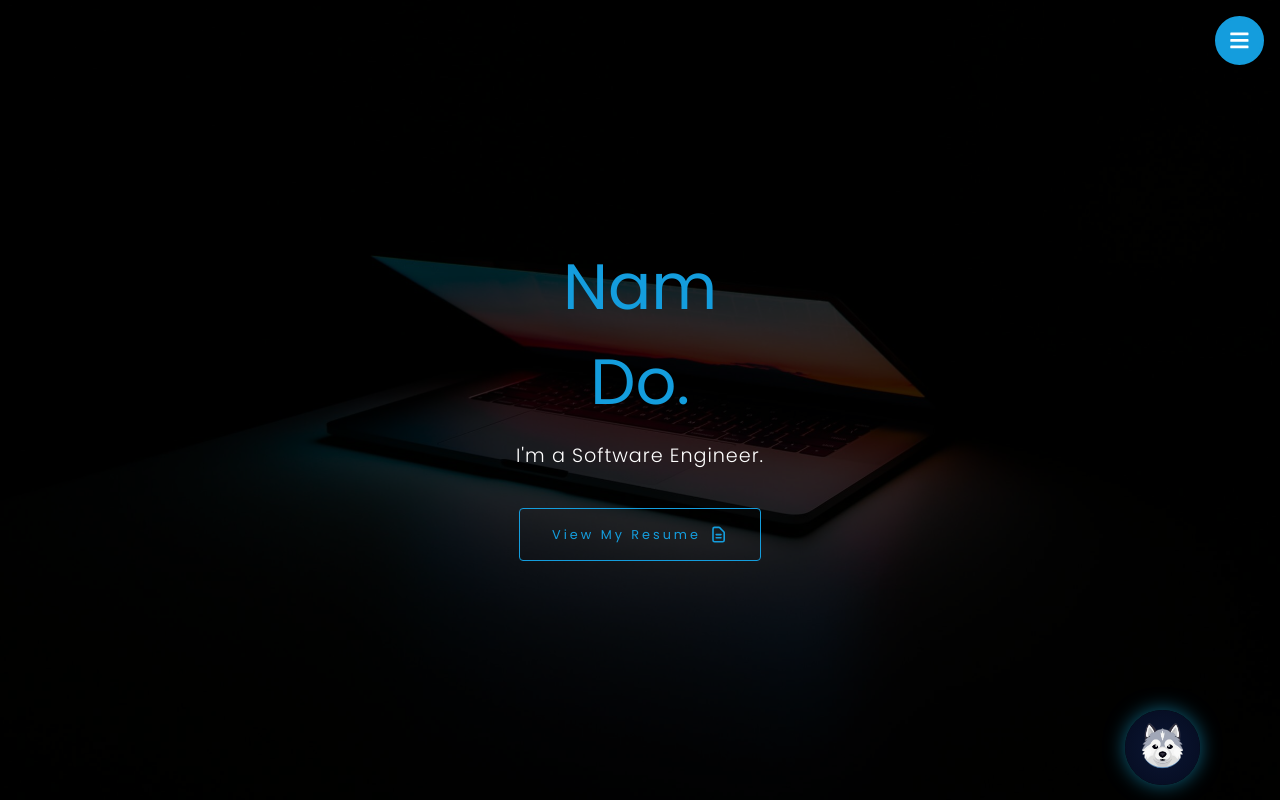
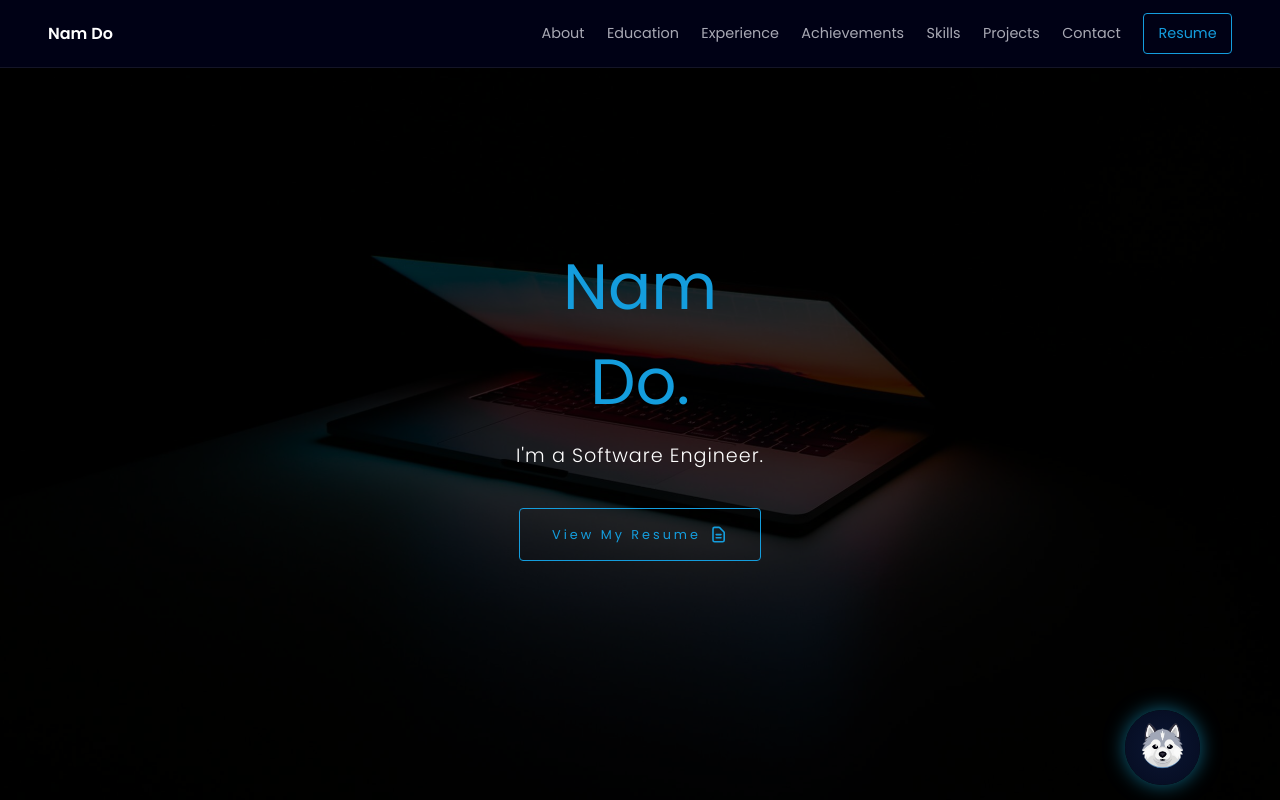
Before and after one commit to Namdo2465/my-portfolio, a React (Create React App) app: page / in a window 1280 px wide. Shown: the top 800 px of the page. Built offline with nearby package versions, Linux system fonts and the light colour scheme.

Commit message:
Fix navbar

```diff
--- a/src/components/Contact.js
+++ b/src/components/Contact.js
@@ -75,27 +75,32 @@ const Contact = () => {
 
   return (
     <>
-			<div className='contact' id='contact'>
-				<div className='container'>
+      <div className="contact" id="contact">
+        <div className="container">
           <motion.div
-						className='heading'
+            className="heading"
             initial={{ opacity: 0 }}
             whileInView={fade}
-						viewport={{ once: true }}>
-						<p className='heading-sub-text'>Hire Me</p>
-						<p className='heading-text'>Get in Touch</p>
+            viewport={{ once: true }}
+          >
+            <p className="heading-sub-text">Hire Me</p>
+            <p className="heading-text">Get in Touch</p>
           </motion.div>
-					<div className='contact-box'>
+          <div className="contact-box">
             <motion.div
-							className='left-box'
+              className="left-box"
               initial={{ opacity: 0, y: "-50px" }}
-							whileInView={verticalLeft}>
-							<div className='contact-heading'>
+              whileInView={verticalLeft}
+            >
+              <div className="contact-heading">
                 <p>
-									Looking for a seasoned Software Engineer to lead your next big project? I specialize in building high-performance web experiences. Reach out for collaborations, consulting, or just to say hello.
+                  Looking for a seasoned Software Engineer to lead your next big
+                  project? I specialize in building high-performance web
+                  experiences. Reach out for collaborations, consulting, or just
+                  to say hello.
                 </p>
               </div>
-							<div className='contact-hello'>
+              <div className="contact-hello">
                 <p>Say Hello</p>
                 <a
                   className="hello-links"
@@ -106,74 +111,87 @@ const Contact = () => {
                   linkedin.com/in/namdo2465
                 </a>
                 <a
-									className='hello-links'
-									href='mailto:donam2@grinnell.edu'
-									target='_blank'
-									rel='noreferrer'>
+                  className="hello-links"
+                  href="mailto:donam2@grinnell.edu"
+                  target="_blank"
+                  rel="noreferrer"
+                >
                   donam2@grinnell.edu
+                </a>
+                <a
+                  className="hello-links"
+                  href="https://github.com/Namdo2465"
+                  target="_blank"
+                  rel="noreferrer"
+                >
+                  github.com/Namdo2465
                 </a>
               </div>
             </motion.div>
             <motion.div
-							className='right-box'
+              className="right-box"
               initial={{ opacity: 0, y: "50px" }}
-							whileInView={verticalLeft}>
+              whileInView={verticalLeft}
+            >
               <form
-								name='contact-form'
-								method='POST'
-								data-netlify='true'
-								netlify-honeypot='bot-field'
-								onSubmit={handleSubmit}>
-								<input type='hidden' name='form-name' value='contact-form' />
-								<input type='hidden' name='bot-field' />
+                name="contact-form"
+                method="POST"
+                data-netlify="true"
+                netlify-honeypot="bot-field"
+                onSubmit={handleSubmit}
+              >
+                <input type="hidden" name="form-name" value="contact-form" />
+                <input type="hidden" name="bot-field" />
 
-								<div className='form-top'>
-									<div className='name'>
-										<label htmlFor='name'>Your Name</label>
+                <div className="form-top">
+                  <div className="name">
+                    <label htmlFor="name">Your Name</label>
                     <input
-											type='text'
-											name='name'
-											id='name'
+                      type="text"
+                      name="name"
+                      id="name"
                       value={formData.name}
                       onChange={handleChange}
-											placeholder='Enter your name'
+                      placeholder="Enter your name"
                       required
                     />
                   </div>
 
-									<div className='email'>
-										<label htmlFor='email'>Your Email</label>
+                  <div className="email">
+                    <label htmlFor="email">Your Email</label>
                     <input
-											type='email'
-											name='email'
-											id='email'
+                      type="email"
+                      name="email"
+                      id="email"
                       value={formData.email}
                       onChange={handleChange}
-											placeholder='Enter your email address'
+                      placeholder="Enter your email address"
                       required
                     />
                   </div>
                 </div>
 
-								<div className='form-mid'>
-									<div className='message'>
-										<label htmlFor='message'>Your message</label>
+                <div className="form-mid">
+                  <div className="message">
+                    <label htmlFor="message">Your message</label>
                     <textarea
-											type='text'
-											name='message'
-											id='message'
+                      type="text"
+                      name="message"
+                      id="message"
                       value={formData.message}
                       onChange={handleChange}
-											placeholder='Hi, I think I need you to work on this particular product. Reach out as soon as you can'
-											required></textarea>
+                      placeholder="Hi, I think I need you to work on this particular product. Reach out as soon as you can"
+                      required
+                    ></textarea>
                   </div>
                 </div>
 
-								<div className='form-btn'>
+                <div className="form-btn">
                   <button
-										type='submit'
+                    type="submit"
                     disabled={isSubmitting}
-										className='hero-contact'>
+                    className="hero-contact"
+                  >
                     {isSubmitting ? "Sending..." : "Send Message"}
                   </button>
                 </div>
--- a/src/components/navbar/Navbar.js
+++ b/src/components/navbar/Navbar.js
@@ -9,6 +9,7 @@ import {
 } from "react-icons/fa";
 import { FiUser } from "react-icons/fi";
 import { Link } from "react-scroll";
+import CV from "../../data/Nam_Do_Resume_updated.pdf";
 import ProfileImg from "../../images/my_img.JPG";
 import "../../styles/Navbar.css";
 import NavLinks from "./NavLinks";
@@ -35,6 +36,100 @@ const navVariants = {
 const Navbar = ({ nav, handleNav }) => {
   return (
     <AnimatePresence>
+      <>
+        <nav className="desktop-navbar">
+          <Link
+            activeClass="active"
+            spy={true}
+            smooth={true}
+            offset={0}
+            duration={500}
+            to="home"
+            className="desktop-brand"
+          >
+            Nam Do
+          </Link>
+          <div className="desktop-nav-links">
+            <Link
+              activeClass="active"
+              spy={true}
+              smooth={true}
+              offset={0}
+              duration={500}
+              to="about"
+            >
+              About
+            </Link>
+            <Link
+              activeClass="active"
+              spy={true}
+              smooth={true}
+              offset={0}
+              duration={500}
+              to="education"
+            >
+              Education
+            </Link>
+            <Link
+              activeClass="active"
+              spy={true}
+              smooth={true}
+              offset={0}
+              duration={500}
+              to="experience"
+            >
+              Experience
+            </Link>
+            <Link
+              activeClass="active"
+              spy={true}
+              smooth={true}
+              offset={0}
+              duration={500}
+              to="achievements"
+            >
+              Achievements
+            </Link>
+            <Link
+              activeClass="active"
+              spy={true}
+              smooth={true}
+              offset={0}
+              duration={500}
+              to="skills"
+            >
+              Skills
+            </Link>
+            <Link
+              activeClass="active"
+              spy={true}
+              smooth={true}
+              offset={0}
+              duration={500}
+              to="works"
+            >
+              Projects
+            </Link>
+            <Link
+              activeClass="active"
+              spy={true}
+              smooth={true}
+              offset={0}
+              duration={500}
+              to="contact"
+            >
+              Contact
+            </Link>
+            <a
+              href={CV}
+              target="_blank"
+              rel="noreferrer"
+              className="desktop-resume-link"
+            >
+              Resume
+            </a>
+          </div>
+        </nav>
         <motion.nav
           initial={{ width: "0" }}
           animate={
@@ -51,7 +146,11 @@ const Navbar = ({ nav, handleNav }) => {
           >
             <div className="top-details">
               <div className="img__cover">
-              <img src={ProfileImg} alt="Main" className="profile-pic-small" />
+                <img
+                  src={ProfileImg}
+                  alt="Main"
+                  className="profile-pic-small"
+                />
               </div>
               <Link
                 activeClass="active"
@@ -201,6 +300,7 @@ const Navbar = ({ nav, handleNav }) => {
             </div>
           </motion.div>
         </motion.nav>
+      </>
     </AnimatePresence>
   );
 };
--- a/src/styles/HeroSection.css
+++ b/src/styles/HeroSection.css
@@ -155,6 +155,12 @@
 	}
 }
 
+@media screen and (min-width: 901px) {
+	.menu-icon {
+		display: none;
+	}
+}
+
 @media screen and (max-width: 650px) {
 	.hero-intro {
 		font-size: 5rem;
--- a/src/styles/Navbar.css
+++ b/src/styles/Navbar.css
@@ -1,4 +1,59 @@
 /* Side Navbar */
+.desktop-navbar {
+	position: fixed;
+	top: 0;
+	left: 0;
+	width: 100%;
+	height: 68px;
+	z-index: 9999;
+	display: flex;
+	align-items: center;
+	justify-content: space-between;
+	padding: 0 3rem;
+	background: rgba(0, 2, 26, 0.82);
+	border-bottom: 1px solid rgba(255, 255, 255, 0.08);
+	backdrop-filter: blur(14px);
+}
+
+.desktop-brand {
+	color: var(--white);
+	font-size: 1rem;
+	font-weight: 600;
+	text-decoration: none;
+	cursor: pointer;
+}
+
+.desktop-nav-links {
+	display: flex;
+	align-items: center;
+	gap: 1.4rem;
+}
+
+.desktop-nav-links a {
+	color: var(--nav-grey);
+	font-size: 0.9rem;
+	text-decoration: none;
+	cursor: pointer;
+	transition: color 0.25s ease, background-color 0.25s ease;
+}
+
+.desktop-nav-links a:hover,
+.desktop-nav-links a.active {
+	color: var(--nav-blue);
+}
+
+.desktop-resume-link {
+	padding: 0.55rem 0.9rem;
+	border: 1px solid var(--nav-blue);
+	border-radius: 4px;
+	color: var(--nav-blue) !important;
+}
+
+.desktop-resume-link:hover {
+	background: var(--nav-blue);
+	color: var(--white) !important;
+}
+
 .navbar {
 	background-color: var(--section-bgd);
 	color: var(--white);
@@ -135,3 +190,9 @@
 	font-size: 65%;
 	font-family: "Quicksand", sans-serif;
 }
+
+@media screen and (max-width: 900px) {
+	.desktop-navbar {
+		display: none;
+	}
+}
```
Lines whose indentation alone changed are shown as unchanged.
